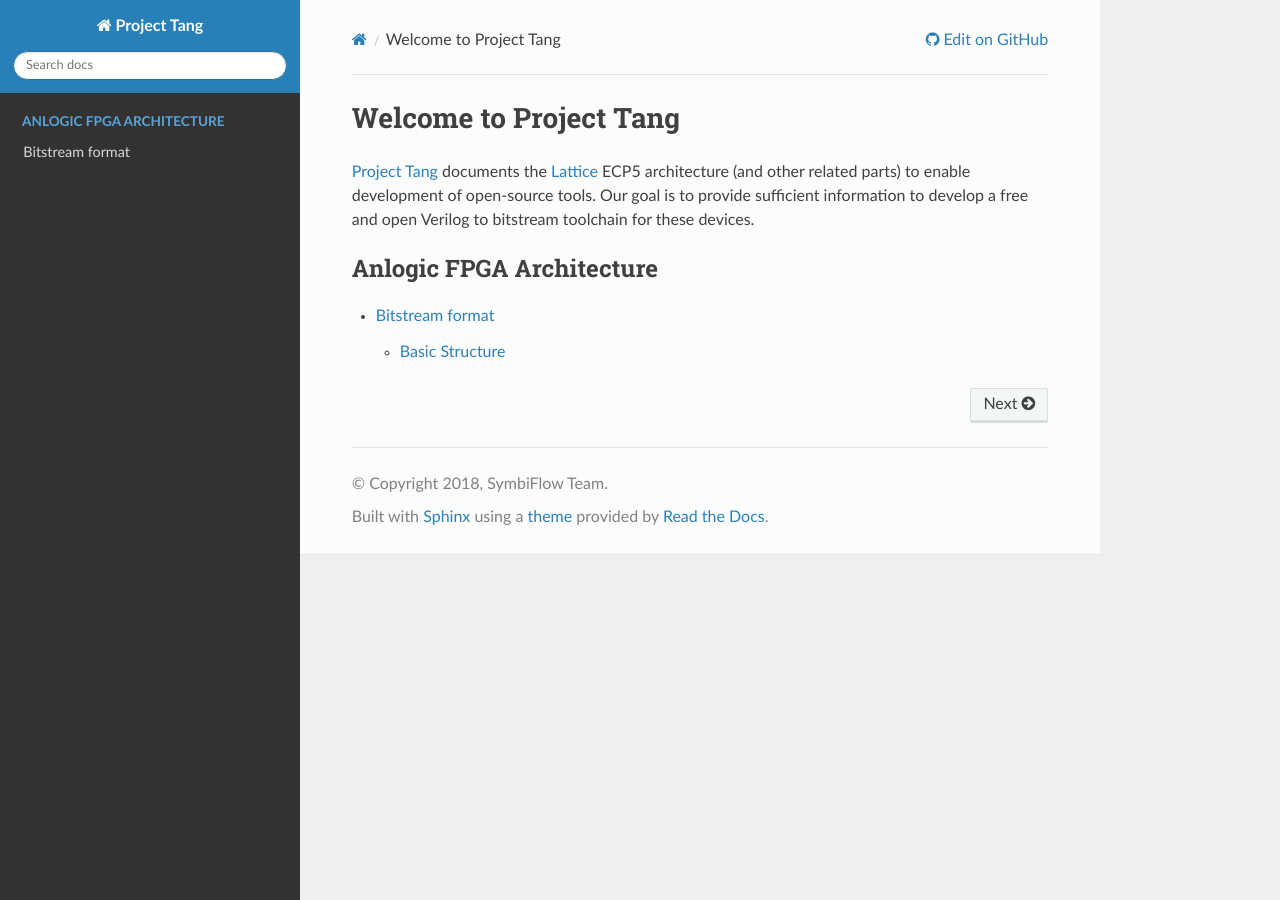
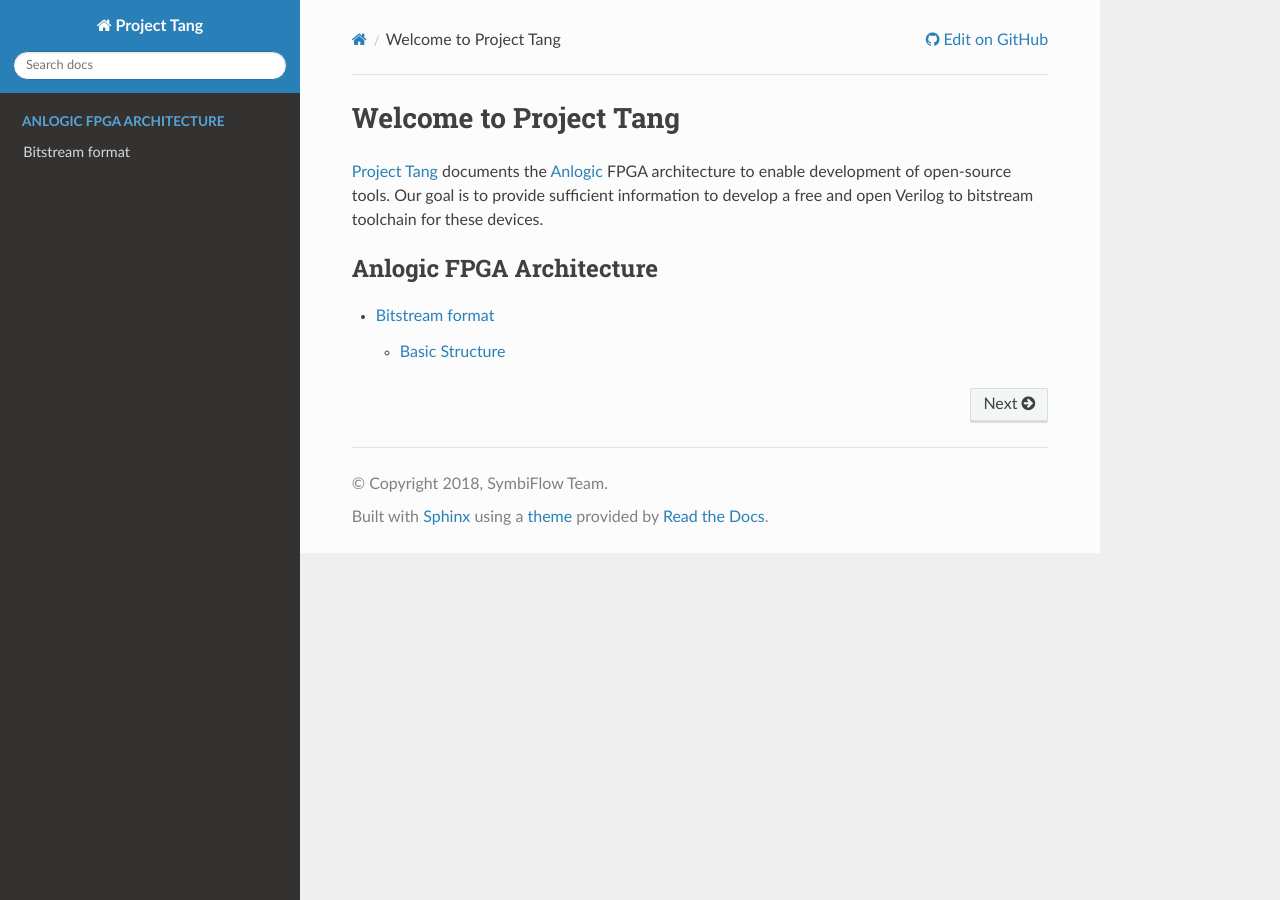
Before and after one commit to mmicko/prjtang, a Sphinx documentation site: the page built from docs/index.rst, in a window 1280 px wide. Built offline with Sphinx 7.4.7 and the Read the Docs theme 2.0.0, drawn with Linux system fonts in a browser that asks for light colours; formulas are drawn with MathJax 3.

Commit message:
Setup documentation and fix few things

```diff
--- a/docs/conf.py
+++ b/docs/conf.py
@@ -112,7 +112,7 @@
 # Add any paths that contain custom static files (such as style sheets) here,
 # relative to this directory. They are copied after the builtin static files,
 # so a file named "default.css" will overwrite the builtin "default.css".
-html_static_path = ['_static']
+# html_static_path = ['_static']
 
 # Custom sidebar templates, must be a dictionary that maps document names
 # to template names.
--- a/docs/index.rst
+++ b/docs/index.rst
@@ -2,12 +2,12 @@
 Welcome to Project Tang
 =========================================
 
-`Project Tang`_ documents the `Lattice`_ ECP5 architecture (and other related parts) to enable
+`Project Tang`_ documents the `Anlogic`_ FPGA architecture to enable
 development of open-source tools.  Our goal is to provide sufficient information
 to develop a free and open Verilog to bitstream toolchain for these devices.
 
 .. _Project Tang: https://github.com/mmicko/prjtang
-.. _Lattice: http://www.latticesemi.com/
+.. _Anlogic: http://www.anlogic.com/
 
 .. toctree::
    :maxdepth: 2
```
